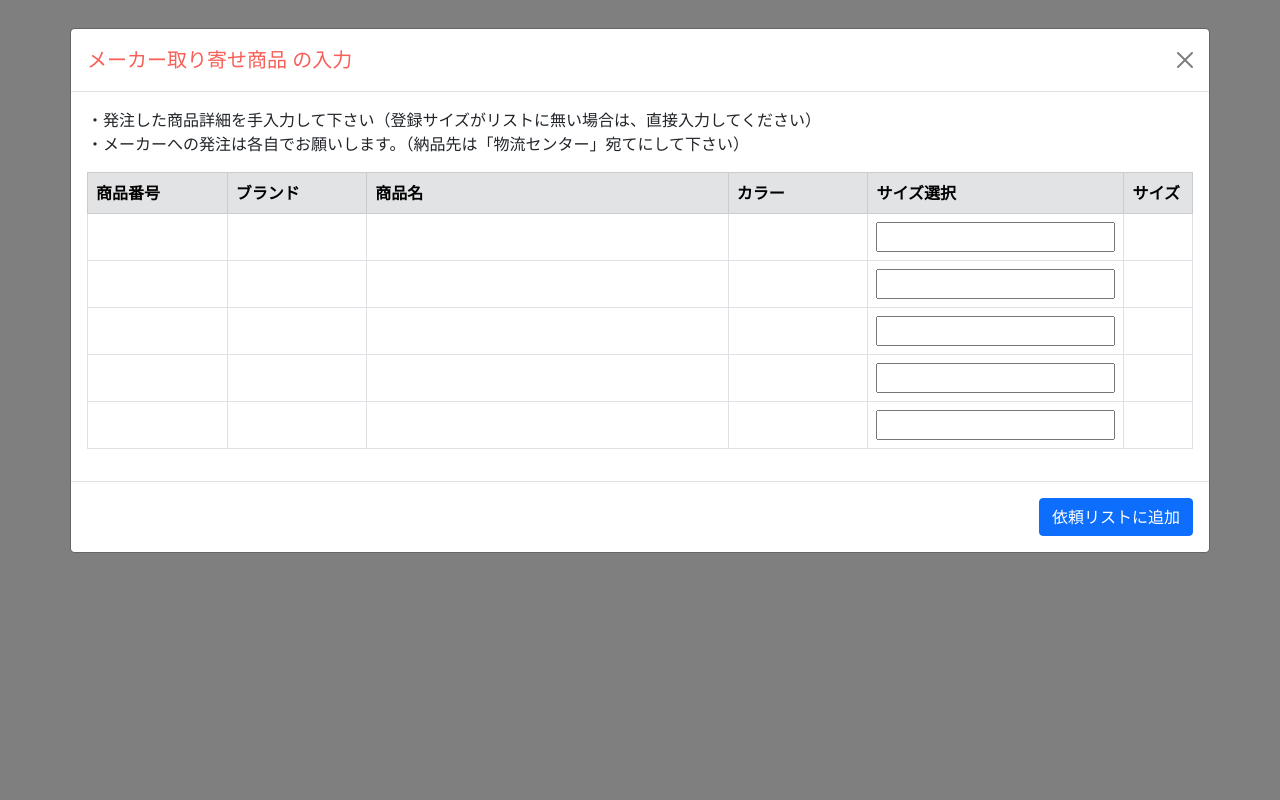
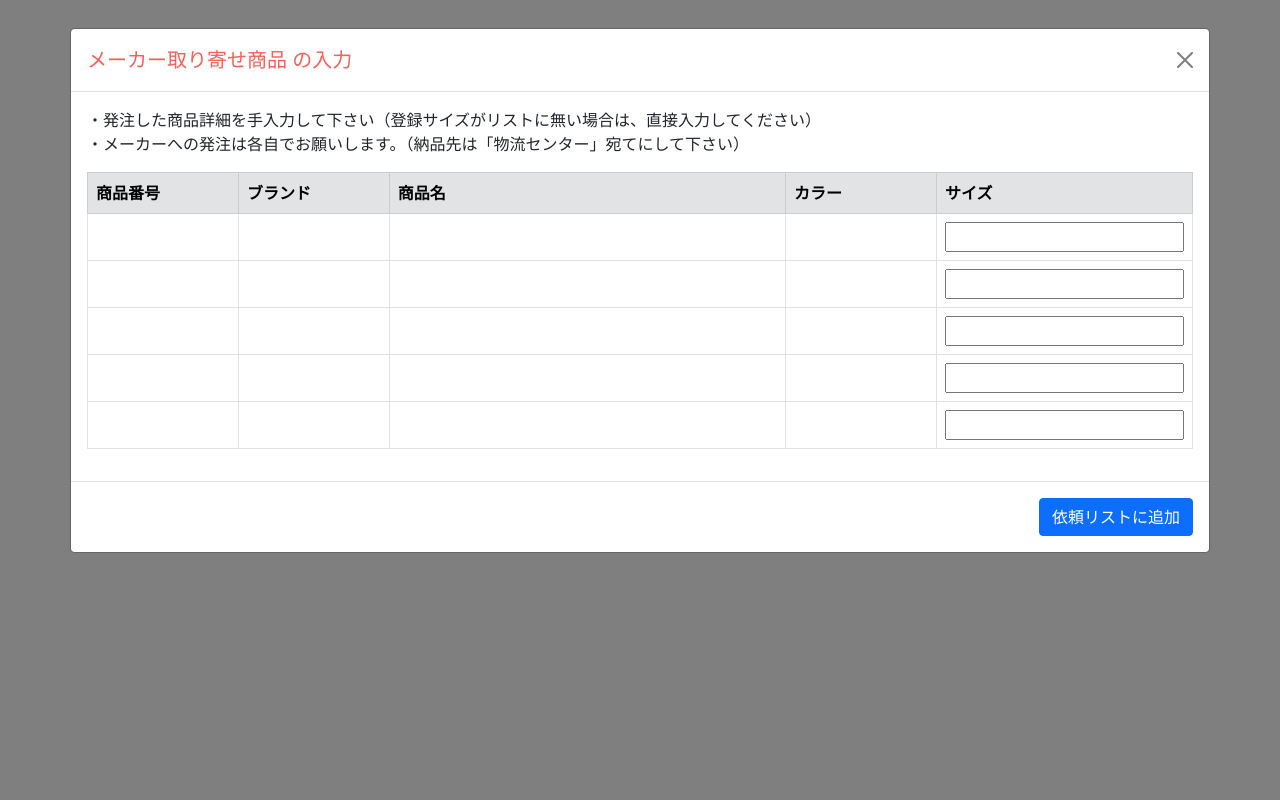
Before and after one commit to p1-kawamura/new_sample, a Django app: page / in a window 1280 px wide, after a click on "メーカー取り寄せを入力する". Run offline with Django 4.2, Linux system fonts and the light colour scheme; data comes from the database, SQL or seed files in the repository; both versions use the stored data as it was after the commit; lists and menus that the app fills with data are empty.

Commit message:
note2253

```diff
--- a/new_sample/zaiko/templates/zaiko/index.html
+++ b/new_sample/zaiko/templates/zaiko/index.html
@@ -161,52 +161,27 @@
                                             <th style="width: 15%;">ブランド</th>
                                             <th style="width: 40%;">商品名</th>
                                             <th style="width: 15%;">カラー</th>
-                                            <th style="width: 8%;">サイズ選択</th>
-                                            <th style="width: 7%;">サイズ</th>
+                                            <th style="width: 15%;">サイズ</th>
+                                            <th style="display: none;"></th>
                                         </tr>
                                         {% with ''|center:5 as range %}
                                         {% for _ in range %}
                                         <tr>
                                             <td contenteditable="true"></td><td contenteditable="true"></td><td contenteditable="true"></td><td contenteditable="true"></td>
-                                            <!-- <td>
-                                                <select name="" id="size_select_choose" style="width: 100%;">
-                                                    {% for size in size_list %}
-                                                    <option>{{size}}</option>
-                                                    {% endfor %}
-                                                </select>
-                                            </td> -->
                                             <td>
-                                                <input list="list" type="text" id="input2">
+                                                <input list="list" type="text" id="size_choose_input">
                                                 <datalist id="list">
                                                     {% for size in size_list %}
                                                     <option value="{{size}}"></option>
                                                     {% endfor %}
                                                 </datalist>
                                             </td>
-                                            <td contenteditable="true" id="size_select_text"></td>
+                                            <td style="display: none;"></td>
                                         </tr>
                                         {% endfor %}
                                         {% endwith %}
                                     </table>
                                 </div>
-
-                                <!-- <div>
-                                    <input list="list" type="text" id="input2">
-                                    <datalist id="list">
-                                      <option value="Java"></option>
-                                      <option value="JavaScript"></option>
-                                      <option value="Ruby"></option>
-                                      <option value="Python"></option>
-                                      <option value="PHP"></option>
-                                      <option value="TypeScript"></option>
-                                      <option value="HTML"></option>
-                                      <option value="CSS"></option>
-                                    </datalist>
-                                  </div>
-                              　　// ここを追記
-                                  <p id="dataListResult"></p> -->
-
-
                             </div>
                         </div>
                         <div class="modal-footer">
@@ -219,15 +194,6 @@
 
     </div>
 
-    <script>
-        const input = document.querySelector("#input2");
-        const dataListResult = document.querySelector("#dataListResult");
-
-        input.addEventListener("change", (e) => {
-        const value = input.value;
-        dataListResult.innerHTML = value;
-        });
-    </script>
 
 
     <!-- 各種Ajax -->
@@ -448,20 +414,17 @@
 
 
         // 取寄せサイズ選択
-        var size_choose = document.querySelectorAll("#size_select_choose")
-        var size_choose_kekka = document.querySelectorAll("#size_select_text")
-        for (var i=0; i<size_choose.length; i++){
-            size_choose[i].addEventListener("change",function(){
+        var size = document.querySelectorAll("#size_choose_input");
+        for (var i=0; i<size.length; i++){
+            size[i].addEventListener("change",function(){
                 this.parentElement.nextElementSibling.innerHTML=this.value;
-                },false)
-            }
+            },false)
+        };
 
 
         // 取り寄せ商品の取り込み
         $('#toriyose_add').on('click', function(e) {
             e.preventDefault();
-            var size = document.querySelectorAll("#input2");
-            console.log(size);
             var table = document.getElementById('toriyose_teble');
             var rows = [];
             for (r = 0; r < table.rows.length; r++) {
@@ -469,14 +432,11 @@
                 for (c = 0; c < table.rows[r].cells.length; c++) {
                     if (c != 4){
                         row[c] = table.rows[r].cells[c].textContent;
-                    } else {
-                        row[c] = table.rows[r].cells[4].firstChild.value;
                     };
                 };
                 rows[r] = row;
             }
             rows=JSON.stringify(rows);
-            console.log(rows);
             $.ajax({
                 'url': '{% url "zaiko:toriyose_add_ajax" %}',
                 'type': 'POST',
```
Also changed, not shown: new_sample/db.sqlite3.
